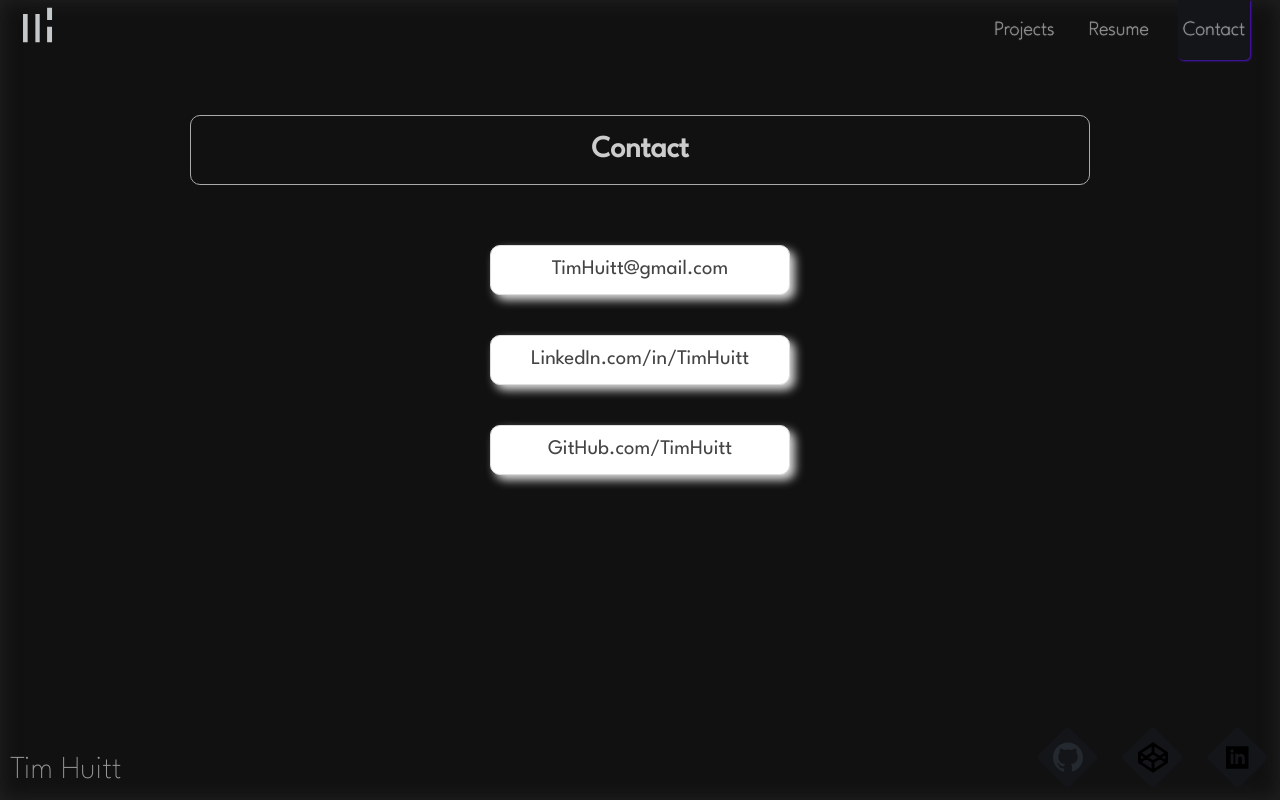
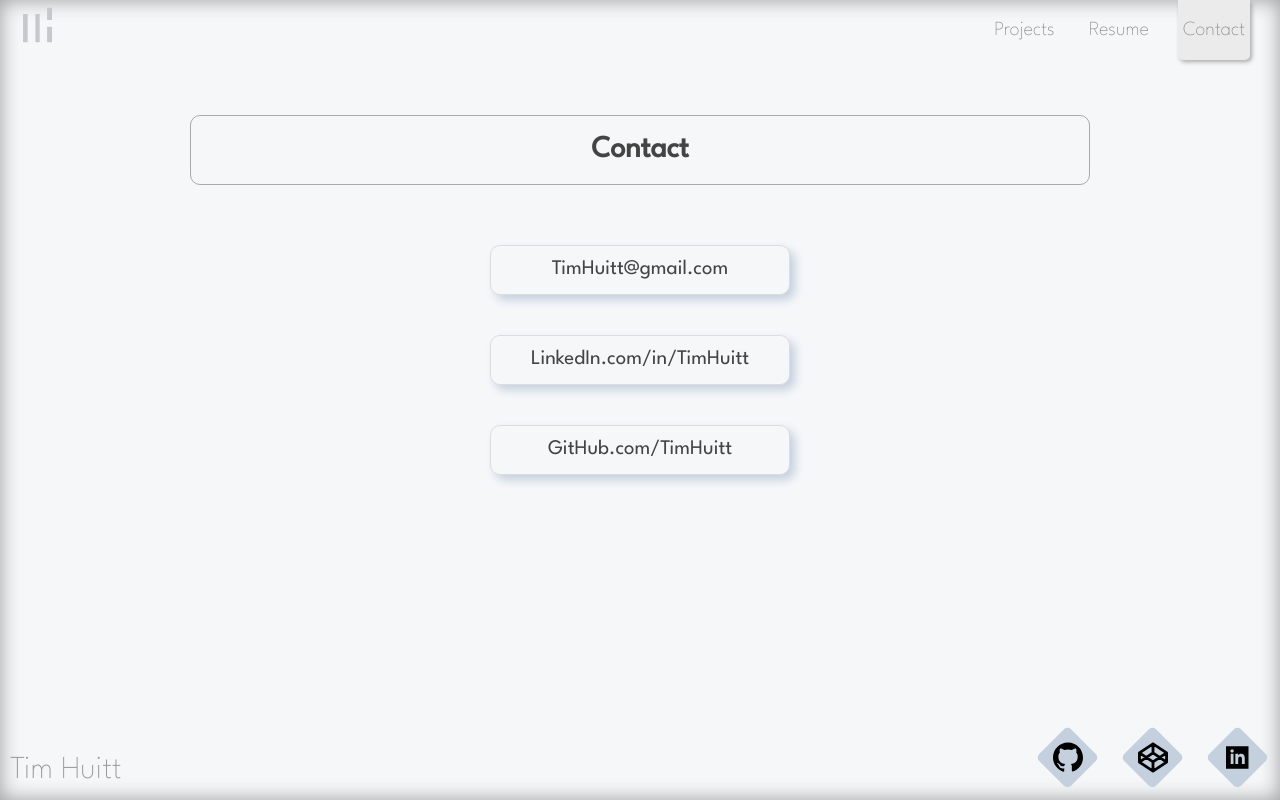
Before and after one commit to TimHuitt/portfolio, a React (Vite) app in the folder client/: page /contact in a window 1280 px wide. Built offline with nearby package versions, Linux system fonts and the light colour scheme; no server answers.

Commit message:
add dark mode toggle

```diff
--- a/client/src/App.css
+++ b/client/src/App.css
@@ -6,21 +6,25 @@
   color: #444;
   --bg: #f6f7f9;
   --bg-dark: #ebebeb;
+  --bg-light: #fafafa;
   --shadow: #9a9a9a;
   --shadow-light: #c4d0de;
   --shadow-lighter: #aaa;
   --title-border: #aaa;
+  transition: background-color 1s ease, border-color 0.3s ease, color 0.3s ease;
+
 }
 /* dark mode */
-:root {
+/* :root {
   color: #ccc;
   --bg: #111;
   --bg-dark: #131519;
+  --bg-light: #272d37;
   --shadow: #232323;
   --shadow-light: #3c434c;
-  --shadow-lighter: #4c13c6;
+  --shadow-lighter: #8372a7;
   --title-border: #aaa;
-}
+} */
 .App {
   width: 100%;
   min-height: 100%;
@@ -28,7 +32,7 @@
   display: flex;
   justify-content: center;
   padding-bottom: 100px;
-  background: var(--bg);
+  background-color: var(--bg);
   box-shadow: inset 0px 0px 20px var(--shadow);
   overflow-y: auto;
 }
--- a/client/src/App.jsx
+++ b/client/src/App.jsx
@@ -1,13 +1,26 @@
+import { useState, useEffect } from 'react'
 import Main from './components/Main/Main'
 import Header from './components/Header/Header'
 import Footer from './components/Footer/Footer'
 import './App.css'
 
 const App = () => {
+  const [ isDark, setIsDark ] = useState(false)
+
+  useEffect(() => {
+    const root = document.documentElement;
+    root.style.setProperty('--bg', isDark ? '#111' : '#f6f7f9')
+    root.style.setProperty('--bg-dark', isDark ? '#131519' : '#ebebeb')
+    root.style.setProperty('--bg-light', isDark ? '#272d37' : '#fafafa')
+    root.style.setProperty('--shadow', isDark ? '#232323' : '#9a9a9a')
+    root.style.setProperty('--shadow-light', isDark ? '#282d35' : '#c4d0de')
+    root.style.setProperty('--shadow-lighter', isDark ? '#8372a7' : '#aaa')
+    root.style.setProperty('color', isDark ? '#ccc' : '#444')
+  },[isDark])
 
   return (
     <div className='App'>
-      <Header />
+      <Header setIsDark={setIsDark} isDark={isDark} />
       <Main />
       <Footer />
     </div>
--- a/client/src/assets/github.jsx
+++ b/client/src/assets/github.jsx
@@ -1,6 +1,6 @@
 const GithubSvg = () => (
   <svg width="16" height="24" viewBox="0 0 24 24" xmlns="http://www.w3.org/2000/svg">
-    <path fillRule="evenodd" clipRule="evenodd" d="M12 0C5.373 0 0 5.373 0 12c0 5.303 3.438 9.8 8.206 11.4.6.11.793-.26.793-.577 0-.285-.01-1.23-.015-2.23-3.338.724-4.042-1.61-4.042-1.61-.546-1.386-1.334-1.754-1.334-1.754-1.09-.743.083-.727.083-.727 1.206.085 1.838 1.24 1.838 1.24 1.07 1.834 2.81 1.304 3.497.996.108-.776.417-1.305.76-1.605-2.665-.302-5.466-1.332-5.466-5.93 0-1.31.47-2.38 1.236-3.22-.124-.303-.534-1.524.117-3.17 0 0 1.005-.322 3.3 1.23a11.473 11.473 0 0 1 3.057-.412c1.036.007 2.078.138 3.075.41 2.29-1.553 3.294-1.23 3.294-1.23.656 1.646.25 2.866.125 3.17.773.84 1.235 1.91 1.235 3.22 0 4.609-2.805 5.625-5.476 5.922.43.372.812 1.102.812 2.22 0 1.605-.015 2.896-.015 3.287 0 .318.188.694.8.576C20.565 21.797 24 17.3 24 12c0-6.627-5.373-12-12-12z" fill="#24292f"/>
+    <path fillRule="evenodd" clipRule="evenodd" d="M12 0C5.373 0 0 5.373 0 12c0 5.303 3.438 9.8 8.206 11.4.6.11.793-.26.793-.577 0-.285-.01-1.23-.015-2.23-3.338.724-4.042-1.61-4.042-1.61-.546-1.386-1.334-1.754-1.334-1.754-1.09-.743.083-.727.083-.727 1.206.085 1.838 1.24 1.838 1.24 1.07 1.834 2.81 1.304 3.497.996.108-.776.417-1.305.76-1.605-2.665-.302-5.466-1.332-5.466-5.93 0-1.31.47-2.38 1.236-3.22-.124-.303-.534-1.524.117-3.17 0 0 1.005-.322 3.3 1.23a11.473 11.473 0 0 1 3.057-.412c1.036.007 2.078.138 3.075.41 2.29-1.553 3.294-1.23 3.294-1.23.656 1.646.25 2.866.125 3.17.773.84 1.235 1.91 1.235 3.22 0 4.609-2.805 5.625-5.476 5.922.43.372.812 1.102.812 2.22 0 1.605-.015 2.896-.015 3.287 0 .318.188.694.8.576C20.565 21.797 24 17.3 24 12c0-6.627-5.373-12-12-12z" fill="#000000"/>
   </svg>
 );
 
--- a/client/src/components/Footer/Footer.css
+++ b/client/src/components/Footer/Footer.css
@@ -37,7 +37,7 @@
   height: 45px;
   width: 45px;
   border-radius: 5px;
-  background: var(--bg-dark);
+  background-color: var(--shadow-light);
   margin: 5px 20px;
   cursor: pointer;
   transform: rotate(45deg);
@@ -58,7 +58,7 @@
 }
 .footer-link:hover {
   transform: rotate(0deg);
-  background: var(--shadow-light);
+  background-color: var(--shadow-light);
 }
 .footer-link svg {
   max-height: 50px;
--- a/client/src/components/Header/Header.css
+++ b/client/src/components/Header/Header.css
@@ -18,27 +18,27 @@
   padding: 15px 5px;
   text-decoration: none;
   color: #888;
-  background: transparent;
+  background-color: transparent;
   border-radius: 0 0 5px 5px;
   pointer-events: auto;
   transition: padding .25s, background-color 1s, box-shadow 1s;
-  text-shadow: 0 0 1px rgba(255, 255, 255, 1);
+  /* text-shadow: 0 0 .5px rgba(255, 255, 255, 1); */
 }
 .Header a:last-child {
   margin-right: 30px;
 }
 .Header a:hover {
   padding-top: 25px;
-  background: var(--bg-dark);
-  box-shadow: 1px 1px 2px var(--shadow-lighter);
+  background-color: var(--bg-dark);
+  box-shadow: 2px 2px 4px var(--shadow-lighter);
 }
 .Header a:active {
-  background: #e5e5e5;
+  background-color: #e5e5e5;
   padding-top: 32px;
 }
 .selected {
-  background: var(--bg-dark) !important;
-  box-shadow: 1px 1px 2px var(--shadow-lighter);
+  background-color: var(--bg-dark) !important;
+  box-shadow: 2px 2px 4px var(--shadow-lighter);
   pointer-events: none !important;
 }
 .logo {
--- a/client/src/components/Header/Header.jsx
+++ b/client/src/components/Header/Header.jsx
@@ -3,11 +3,16 @@ import LogoSvg from '../../assets/logo.jsx'
 
 import "./Header.css"
 
-const Header = () => {
+const Header = ({ isDark, setIsDark }) => {
   const loc = useLocation().pathname
+
+  const toggleDark = () => {
+    setIsDark(!isDark)
+  }
+
   return (
     <nav className='Header'>
-      <div className='logo'>
+      <div className='logo' onClick={toggleDark}>
         <LogoSvg />
       </div>
       <Link
--- a/client/src/components/ProjectCard/ProjectCard.css
+++ b/client/src/components/ProjectCard/ProjectCard.css
@@ -2,7 +2,7 @@
   padding: 20px;
   margin: 20px;
   border-radius: 10px;
-  background: var(--bg);
+  background-color: var(--bg);
   border: 1px solid #ddd;
   box-shadow: 5px 5px 10px var(--shadow-light);
   display: grid;
@@ -10,12 +10,12 @@
   grid-template-rows: auto;
 }
 .project-card:hover {
-  background: var(--bg-dark);
+  background-color: var(--bg-light);
   transform: translate(-3px, -3px);
-  box-shadow: 0px 0px 10px var(--shadow-lighter);
+  box-shadow: 0px 0px 4px var(--shadow-lighter);
 }
 .project-card:active {
-  background: var(--bg);
+  background-color: var(--bg);
   transform: translate(0px, 0px);
   box-shadow: 2px 2px 4px #aaa;
 }
--- a/client/src/pages/Contact/Contact.css
+++ b/client/src/pages/Contact/Contact.css
@@ -31,23 +31,22 @@
   margin: 20px auto;
 
   border-radius: 10px;
-  background: #fff;
+  background-color: var(--bg);
   border: 1px solid #ddd;
-  box-shadow: 5px 5px 10px #ddd;
+  box-shadow: 5px 5px 10px var(--shadow-light);
 }
 .contact button {
   font-size: 1.3rem;
   font-weight: 400;
-  color: #444 !important;
 }
 
 .contact:hover {
-  background: #fff;
+  background-color: var(--bg-dark);
   transform: translate(-1px, -1px);
-  box-shadow: 5px 5px 15px #aaa;
+  box-shadow: 0px 0px 10px var(--shadow-lighter);
 }
 .contact:active {
-  background: #eee;
+  background-color: #eee;
   transform: translate(0px, 0px);
   box-shadow: 2px 2px 4px #aaa;
 }
--- a/client/src/pages/Resume/Resume.css
+++ b/client/src/pages/Resume/Resume.css
@@ -26,7 +26,7 @@
   height: 40px;
   max-height: 50px;
   border-radius: 10px;
-  background: #fff;
+  background-color: #fff;
   border: 1px solid #ddd;
   box-shadow: 5px 5px 10px #ddd;
   font-size: 1rem;
@@ -41,13 +41,13 @@
 
 .open:hover,
 .download:hover {
-  background: #fff;
+  background-color: #fff;
   transform: translate(-1px, -1px);
   box-shadow: 5px 5px 15px #aaa;
 }
 .open:active,
 .download:active {
-  background: #eee;
+  background-color: #eee;
   transform: translate(0px, 0px);
   box-shadow: 2px 2px 4px #aaa;
 }
```
